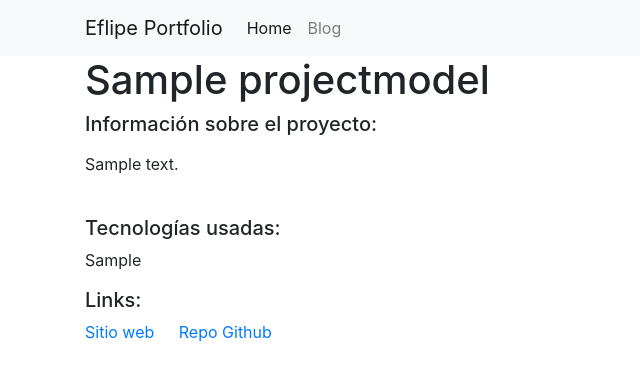
After one commit to eflipe/portfolio, a Django app: page /1/ in a window 1280 px wide. The commit adds this page. Shown: the top 381 px of the page, without its empty margins (0-640 px from the left). Run offline with Django 3.2, Linux system fonts and the light colour scheme; tables that the repository leaves empty hold one stand-in row (values such as "Sample post"); some libraries are stand-ins or nearby versions.

Commit message:
Nuevo templates/project_detail.html, Modificados blog_index y project_index

```diff
--- a/app_blog/templates/blog_index.html
+++ b/app_blog/templates/blog_index.html
@@ -16,7 +16,7 @@
         <small class="">No hay info.</small>
         {% endfor %}
     </small>
-    <p>{{ post.body | slice:":222" }}...</p>
+    <p>{{ post.body|linebreaks|truncatechars:222 }}...</p>
     {% endfor %}
 </div>
 {% endblock content %}
--- /dev/null
+++ b/projects/templates/project_detail.html
@@ -0,0 +1,19 @@
+{% extends "base.html" %}
+{% load static %}
+
+{% block content %}
+<h1>{{ project.title }}</h1>
+<div class="row">
+    <div class="col-md-6">
+        <h5>Información sobre el proyecto:</h5>
+        <p>{{ project.description|linebreaks }}</p>
+        <br>
+        <h5>Tecnologías usadas:</h5>
+        <p>{{ project.techno }}</p>
+        <h5>Links:</h5>
+        <a href="{{ project.sitio_web}}" class="card-link">Sitio web</a>
+        <a href="{{ project.repo}}" class="card-link">Repo Github</a>
+
+    </div>
+</div>
+{% endblock content %}
```
Also changed, not shown: projects/templates/project_index.html (+5 -3 lines).
